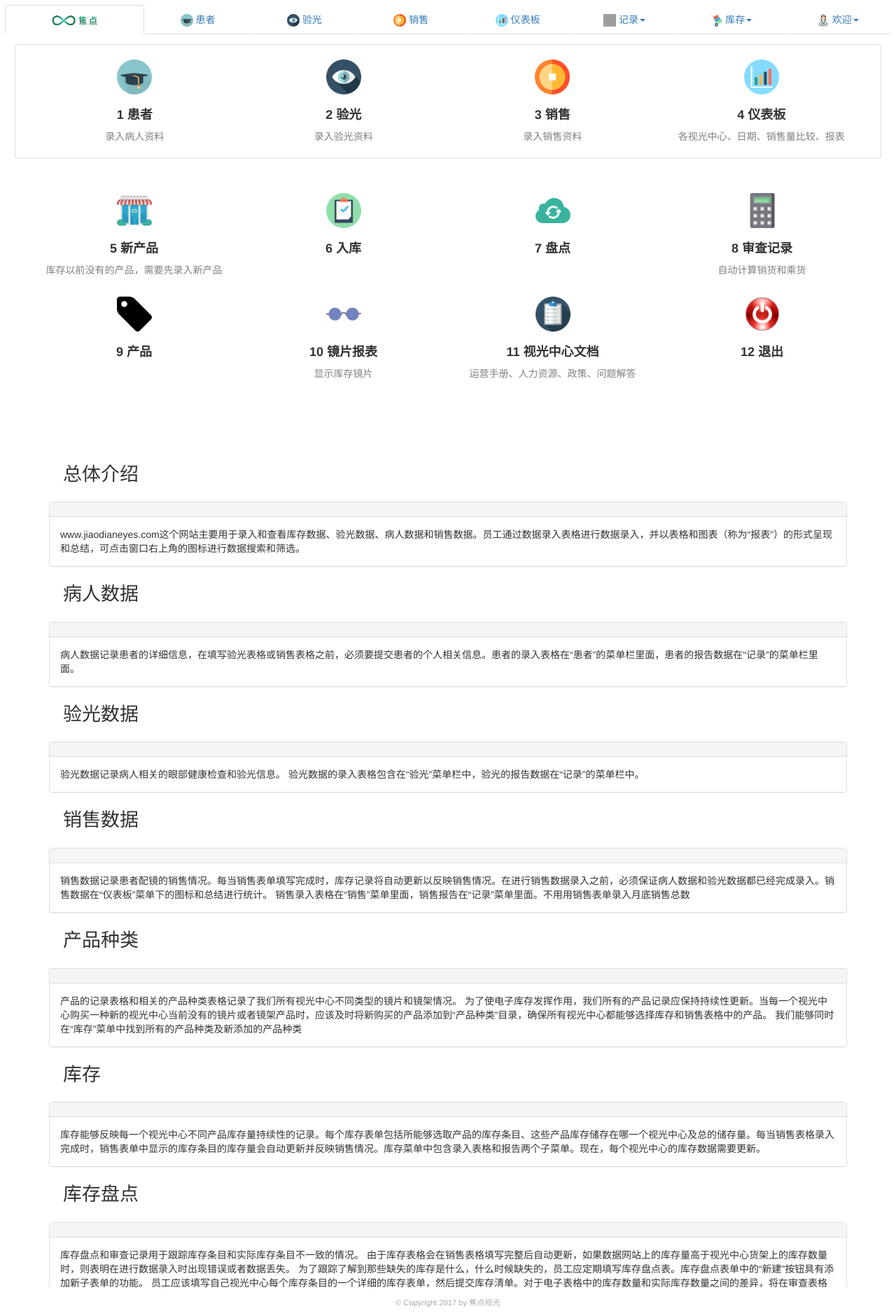
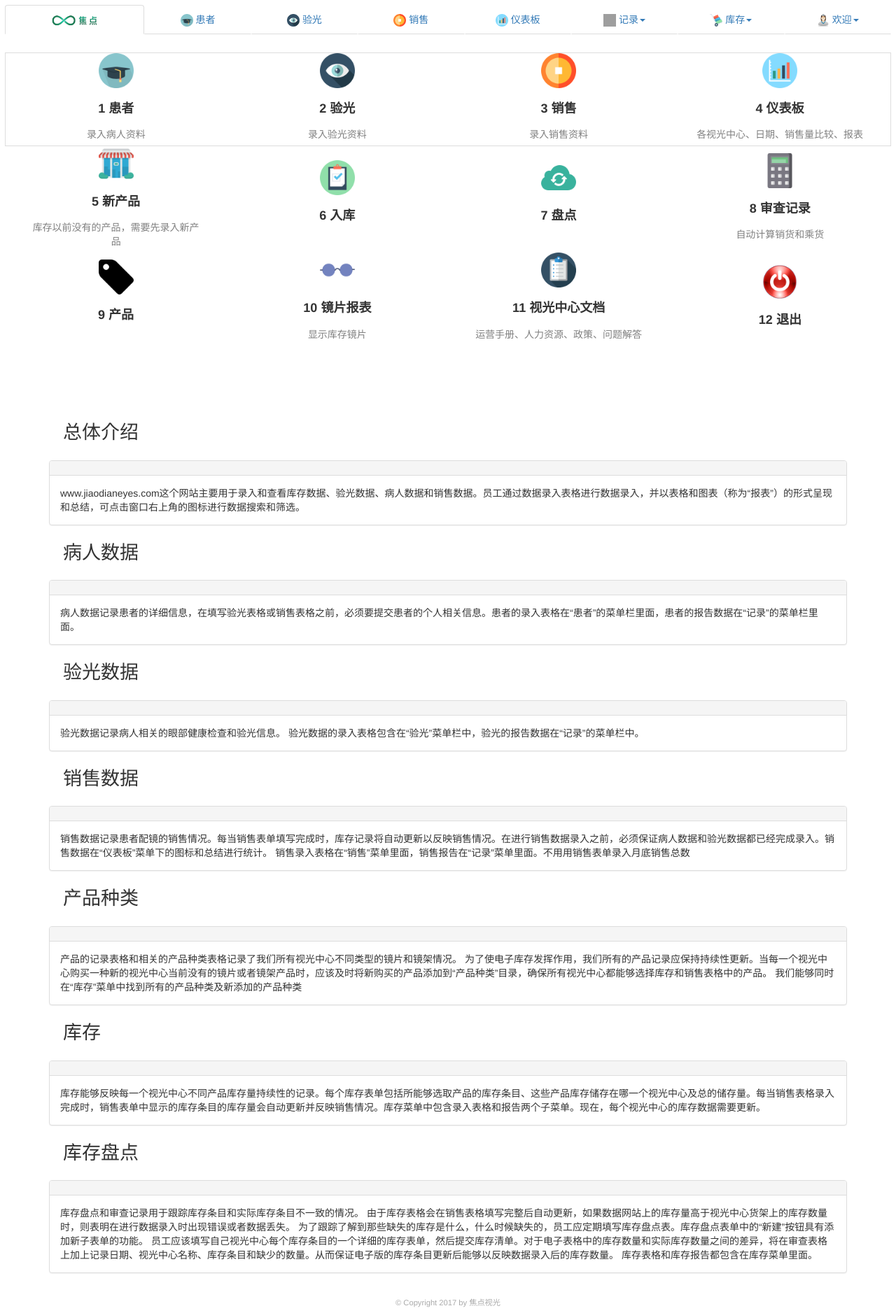
Before and after one commit to jpknwls/SmartFocusProduction, a Django app: page / in a window 1280 px wide. Shown: the whole page at 70% size. Run offline with Django 3.2, Linux system fonts and the light colour scheme; a user stored in the database is signed in; data comes from the database, SQL or seed files in the repository; parts of the project's set-up code (start-up, migrations or seed data) failed here and were passed over; some libraries are stand-ins or nearby versions; grey boxes are pictures that could not be loaded.

Commit message:
front end changes

```diff
--- a/templates/_home_nav_page_link.html
+++ b/templates/_home_nav_page_link.html
@@ -12,7 +12,7 @@ Expected context:
 
     {# Page configured #}
 
-    <li class="{% if not page.slug in visible_pages %}disabled-nav-item{% endif %}">
+    <td class="{% if not page.slug in visible_pages %}disabled-nav-item{% endif %}">
         <a href="
             {% if page.slug in visible_pages %}
                 {% if page.level == "STORE_LEVEL" %}
@@ -28,14 +28,14 @@ Expected context:
             <h2 class="title">{{ num }} {{ page.title }}</h2>
             <p class="desc">{{ page.description }}</p>
         </a>
-    </li>
+    </td>
 
 {% else %}
 
     {# Page exists in navigation but not configured in DB #}
     {# Show an error #}
 
-    <li class="disabled" title="Page not configured">
+    <td class="disabled" title="Page not configured">
         <a href="javascript: void 0;">
             <span class="glyphicon glyphicon-exclamation-sign"
                 aria-hidden="true"></span>
@@ -43,6 +43,6 @@ Expected context:
             <h2 class="title">{{ num }} 出错</h2>
             <p class="desc">Page not configured</p>
         </a>
-    </li>
+    </td>
 
 {% endif %}
--- a/templates/_top_nav_page_link.html
+++ b/templates/_top_nav_page_link.html
@@ -28,7 +28,7 @@ Expected context:
             {% endif %}
             ">
             <img src="{% static page.icon_path %}">
-            {{ page.title }}</a>
+            <span style="font-size=12pt;"> {{ page.title }}</span></a>
     </li>
 
 {% else %}
--- a/templates/home.html
+++ b/templates/home.html
@@ -3,33 +3,33 @@
 {% load static %}
 
 {% block main %}
-    <nav class="home-nav home-nav--bordered">
-        <ul>
+<table class="icon-grid">
+    <tr class="home-nav home-nav--bordered">
             {% include "_home_nav_page_link.html" with num=1 page=pages.patient %}
             {% include "_home_nav_page_link.html" with num=2 page=pages.exam %}
             {% include "_home_nav_page_link.html" with num=3 page=pages.sale %}
             {% include "_home_nav_page_link.html" with num=4 page=pages.salescomparison %}
 
-        </ul>
-    </nav>
-
-    <nav class="home-nav">
-        <ul>
+        </tr>
+    <tr class="home-nav">
              {% include "_home_nav_page_link.html" with num=5 page=pages.newproduct %}
             {% include "_home_nav_page_link.html" with num=6 page=pages.newinventory %}
              {% include "_home_nav_page_link.html" with num=7 page=pages.inventoryreviewform %}
             {% include "_home_nav_page_link.html" with num=8 page=pages.discrepancyrecords %}
-
+	</tr>
+	<tr class="home-nav">
              {% include "_home_nav_page_link.html" with num=9 page=pages.products %}
              {% include "_home_nav_page_link.html" with num=10 page=pages.lensinventory %}
              {% include "_home_nav_page_link.html" with num=11 page=pages.documents %}
+	    <td>
               <a href="{% url "logout" %}">
                   <img src="{% static "images/logout.png" %}">
                   <h2 class="title">12 退出</h2>
+       	   </td>
 	 </a>
-        </ul>
-    </nav>
 
+        </tr>
+</table>
 
 <div class="container">
     <br />
@@ -169,10 +169,7 @@
         body > main {
             justify-content: stretch;
             align-items: stretch;
-        }
-        .home-nav {
-            padding: 1.5em;
-            margin: 1em;
+	    overflow-x: hidden;
         }
         .home-nav--bordered {
             border: 1px solid #ddd;
@@ -212,12 +209,41 @@
             font-weight: bold;
         }
         .home-nav p.desc {
-            margin: 0;
-            padding: 0;
+            margin: 0% 10% 0% 10%;;
+            padding: 2%;
             color: gray;
+        }
+	.home-nav td img {
+		position: relative;
+		top: 2%;
+
+	}
+	.home-nav td {
+                width: 25%;
+
+        }
+	tr {
+		height: 30%;
+		min-height: 150px;
+		margin: 2% ;
+
+
+	}
+	.icon-grid {
+        	margin: 2% 0% 2% 0%;
+		width: 100%;
+		height: 100%;
+		align-items: stretch;
+		overflow-x: hidden;
 	}
         li {
             list-style: none;
         }
+	_::-webkit-full-page-media, _:future, :root tr {
+	     height: 150px;
+	 }
+
+
+
     </style>
 {% endblock %}
```
Also changed, not shown: templates/iframe_page.html (+8 -2 lines). Lines whose indentation alone changed are shown as unchanged.
